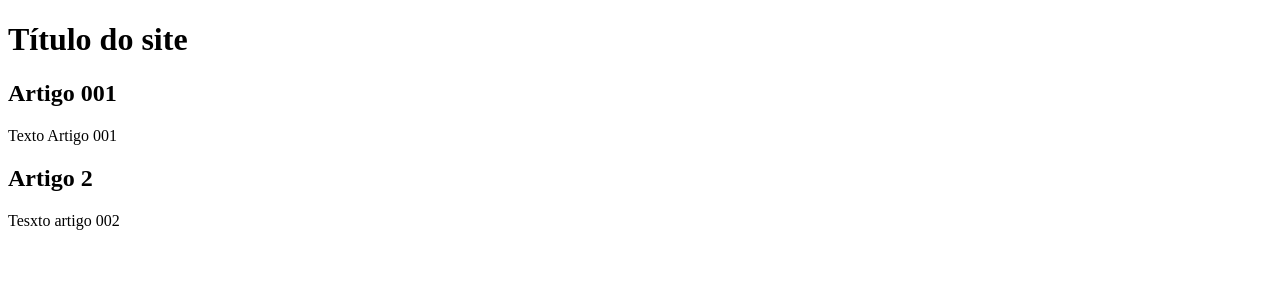
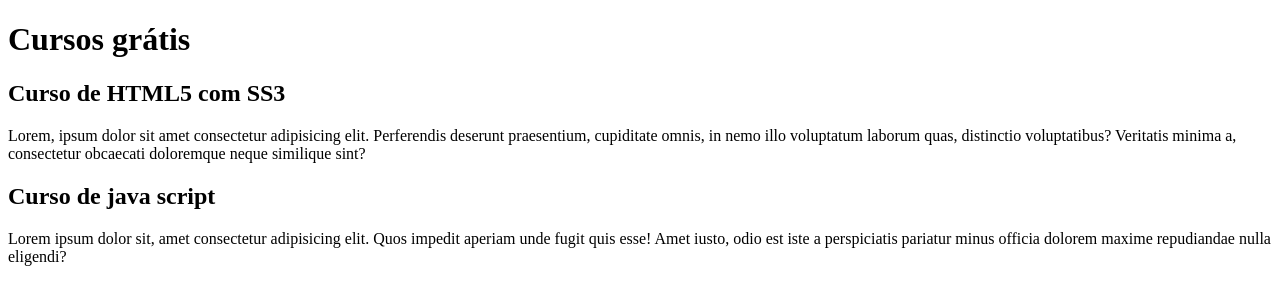
Before and after one commit to Andre-SMedina/projeto-site, a plain HTML site: page index.html in a window 1280 px wide. Drawn offline with Linux system fonts and the light colour scheme.

Commit message:
comecei a escrever o conteudo

```diff
--- a/index.html
+++ b/index.html
@@ -9,15 +9,15 @@
 <body>
     <main>
         <header>
-            <h1>Título do site</h1>
+            <h1>Cursos grátis</h1>
         </header>
         <article>
-            <h2>Artigo 001</h2>
-            <p>Texto Artigo 001</p>
+            <h2>Curso de HTML5 com SS3</h2>
+            <p>Lorem, ipsum dolor sit amet consectetur adipisicing elit. Perferendis deserunt praesentium, cupiditate omnis, in nemo illo voluptatum laborum quas, distinctio voluptatibus? Veritatis minima a, consectetur obcaecati doloremque neque similique sint?</p>
         </article>
         <article>
-            <h2>Artigo 2</h2>
-            <p>Tesxto artigo 002</p>
+            <h2>Curso de java script</h2>
+            <p>Lorem ipsum dolor sit, amet consectetur adipisicing elit. Quos impedit aperiam unde fugit quis esse! Amet iusto, odio est iste a perspiciatis pariatur minus officia dolorem maxime repudiandae nulla eligendi?</p>
         </article>
     </main>
 </body>
```
